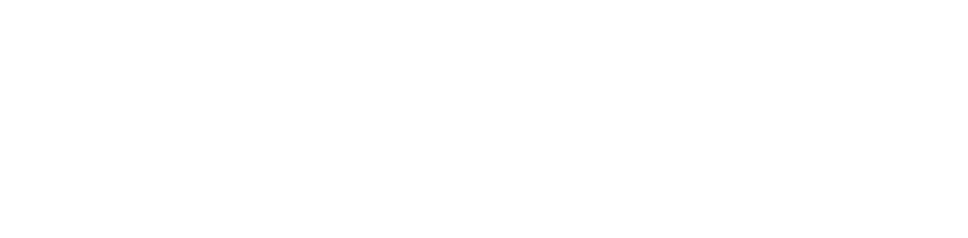
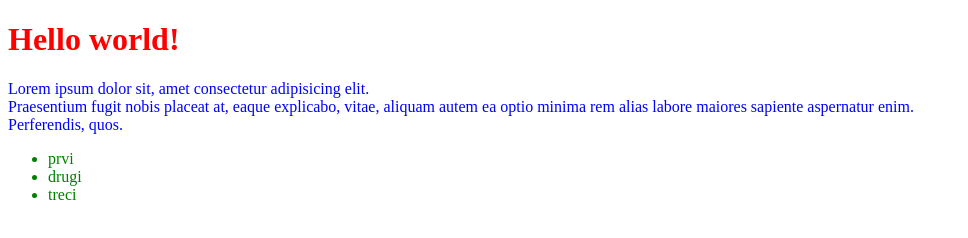
Before and after one commit to pule7/1_sat_css, a plain HTML site: page index.html in a window 1280 px wide. Shown: the whole page, without its empty margins (0-968 px from the left). Drawn offline with Linux system fonts and the light colour scheme.

Commit message:
dodao css stilove na inicijalni html

```diff
--- a/index.html
+++ b/index.html
@@ -4,8 +4,32 @@
     <meta charset="UTF-8">
     <meta name="viewport" content="width=device-width, initial-scale=1.0">
     <title>Vjezba1 css</title>
+    <style>
+        h1 {
+            color: red;
+            font-size: 32px;
+        }
+
+        p {
+            color: blue;
+            font-size: 16px
+        }
+
+        ul {
+            color: green;
+        }
+    </style>
 </head>
 <body>
+    <h1>Hello world!</h1>
+    <p>Lorem ipsum dolor sit, amet consectetur adipisicing elit. <br>
+         Praesentium fugit nobis placeat at, eaque explicabo, vitae, aliquam autem ea optio minima rem alias labore maiores sapiente aspernatur enim. <br>
+          Perferendis, quos.</p>
+    <ul>
+        <li>prvi</li>
+        <li>drugi</li>
+        <li>treci</li>
+    </ul>
 
 </body>
 </html>
```
